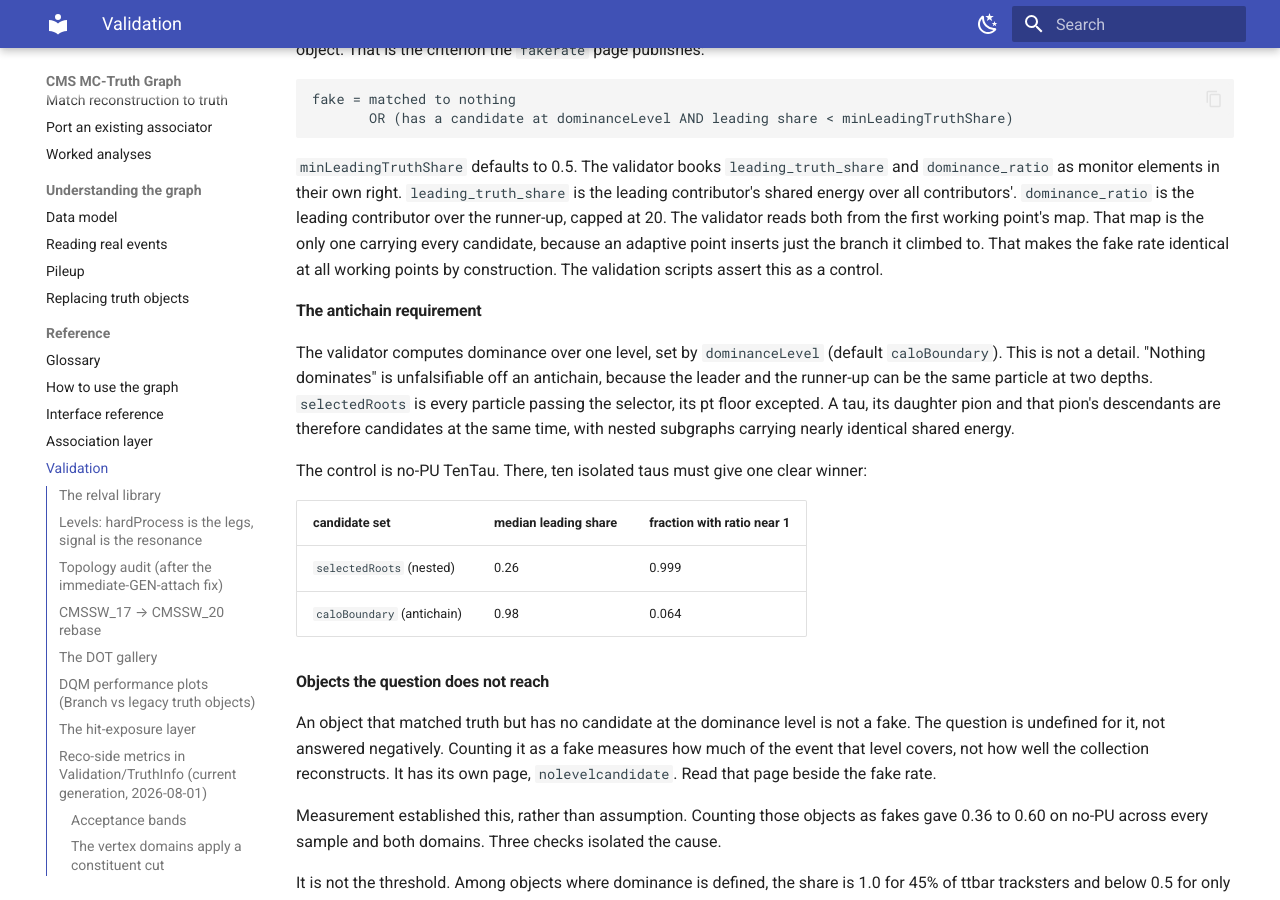
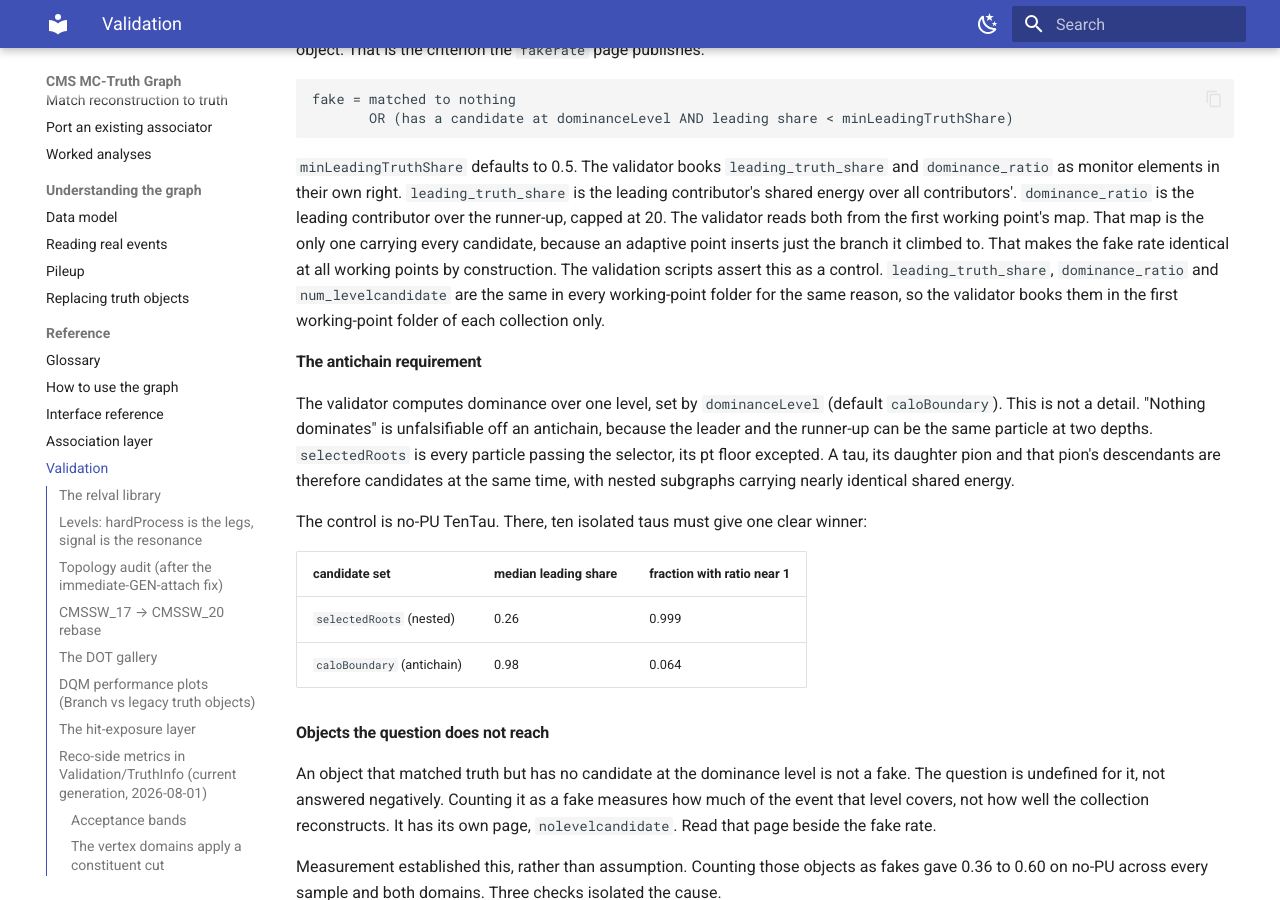
Before and after one commit to felicepantaleo/cms-truth-docs, an MkDocs documentation site: the page built from docs/validation.md, in a window 1280 px wide and 900 px high, scrolled down 9551 px. Built offline with MkDocs 1.6.1 and Material for MkDocs 9.7.7, drawn with Linux system fonts in a browser that asks for light colours; some of the changed text lies outside the part shown.

Commit message:
validation: the first-working-point quantities sit in the first working-point folder only

```diff
--- a/docs/validation.md
+++ b/docs/validation.md
@@ -349,7 +349,7 @@ events per sample.
 |---|---|---|
 | `fakerate` | `1 - num_dominated/num_reco` | does **one** truth branch own the object |
 | `nocandidate` | `1 - num_assoc(recoToSim)/num_reco` | does it correspond to **any** truth branch (a subset of `fakerate`) |
-| `nolevelcandidate` | `1 - num_levelcandidate/num_reco` | is the dominance question even **defined** for it |
+| `nolevelcandidate` | `1 - num_levelcandidate/num_reco` | is the dominance question even **defined** for it (first working-point folder only) |
 | `contaminated` | `1 - num_assoc_strict/num_reco` | does its best candidate pass the 0.6 recoToSim score (HGCalValidator's non-fake cut) |
 | `recopurity` | `num_recopurity/num_reco` | how much of the object belongs to the branch it matched, as a **mean** |
 | `pileuprate` | `num_pileup/num_reco` | is the matched branch an overlaid interaction |
@@ -431,7 +431,9 @@ the leading contributor over the runner-up, capped at 20. The validator reads bo
 the first working point's map. That map is the only one carrying every candidate,
 because an adaptive point inserts just the branch it climbed to. That makes the fake
 rate identical at all working points by construction. The validation scripts
-assert this as a control.
+assert this as a control. `leading_truth_share`, `dominance_ratio` and
+`num_levelcandidate` are the same in every working-point folder for the same reason, so
+the validator books them in the first working-point folder of each collection only.
 
 #### The antichain requirement
 
```
